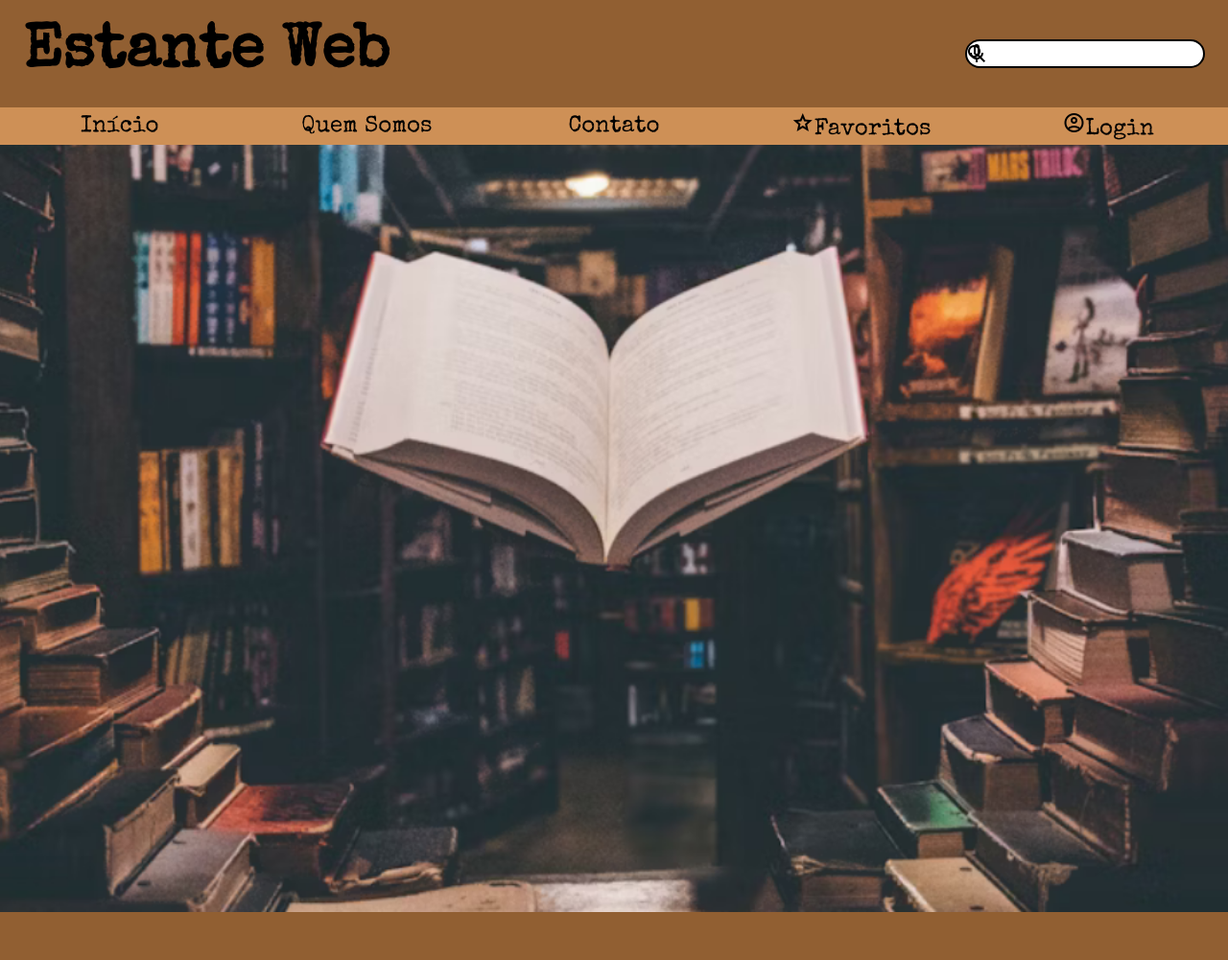
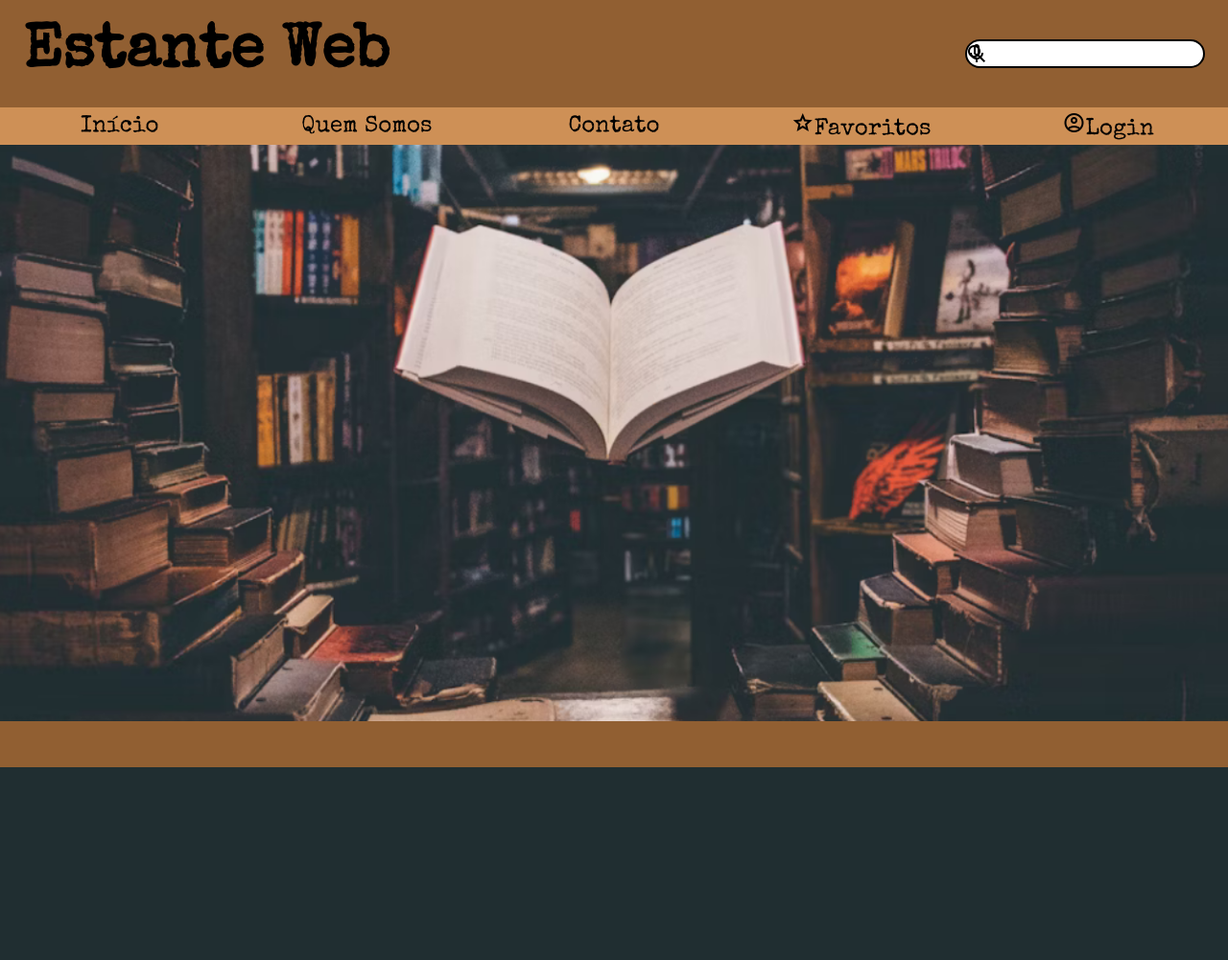
Before and after one commit to NeroSzS/estante_web, a PHP site: page / in a window 1280 px wide. Shown: the whole page at 96% size. After the commit the page ends 800 px from the top, so only its background shows below. Run offline with PHP 8.4, Linux system fonts and the light colour scheme.

Commit message:
Ajustando o Conteudo e o rodapé

```diff
--- a/style.css
+++ b/style.css
@@ -13,6 +13,12 @@
     --cor-tercearia: #E1E6EB;
     --preto: black;
     --branco: white;
+}
+
+body {
+    display: flex;
+    flex-direction: column;
+    min-height: 100vh;
 }
 
 header {
@@ -80,10 +86,10 @@ main {
     background-size: cover;
     background-position: center;
     background-repeat: no-repeat;
-    height: 100vh;
+    flex-grow: 1;
 }
 
 footer {
     background-color: var(--cor-primaria);
-    height: 50px;
+    padding: 1.5rem;
 }
```
